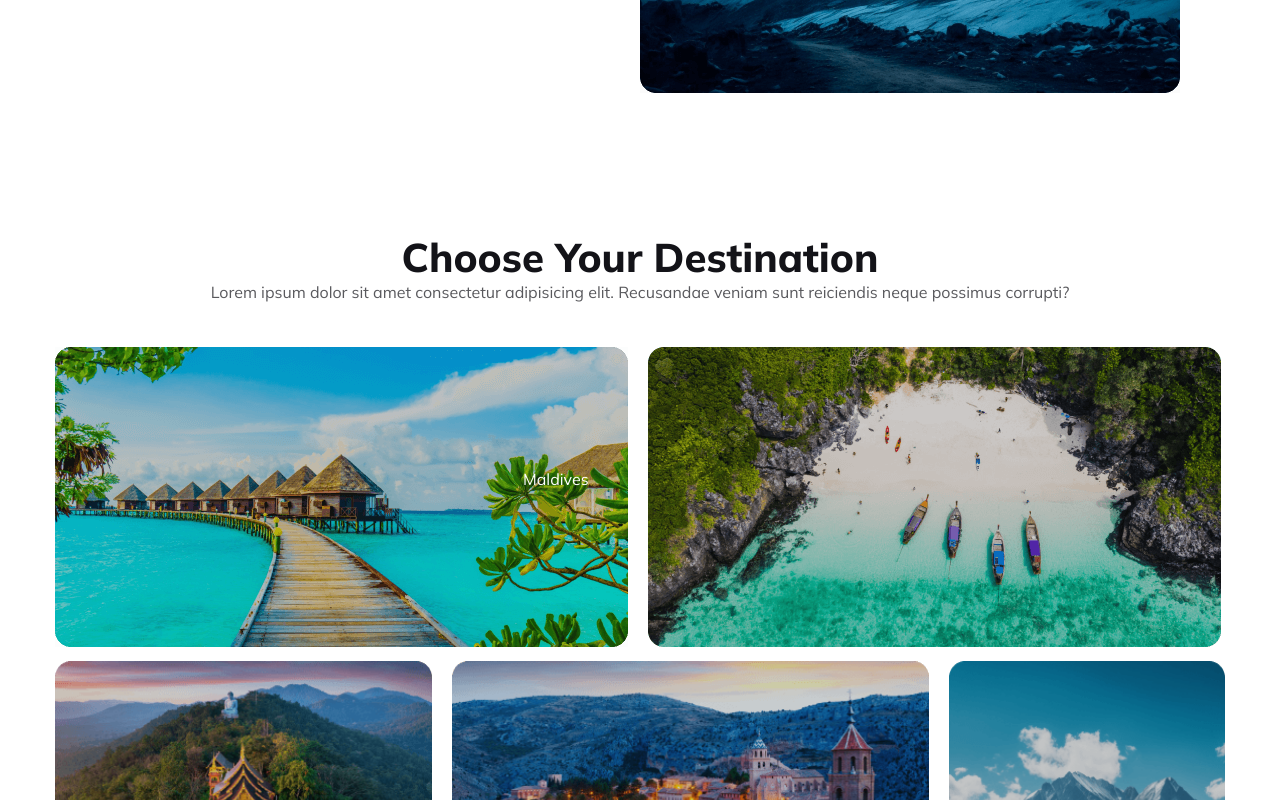
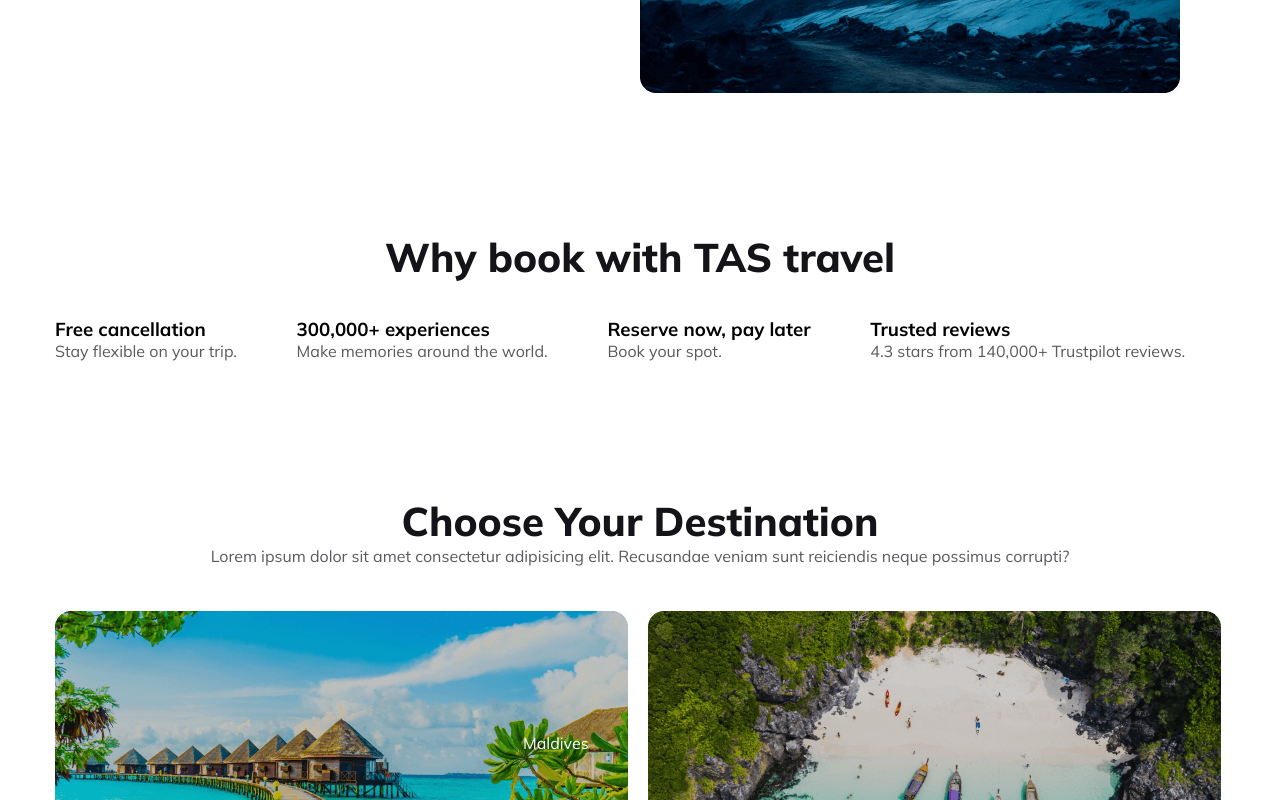
Before and after one commit to sihabtanbir/b9a2-travel, a plain HTML site: page index.html in a window 1280 px wide. Shown: the part 1252-2052 px from the top of the page. Drawn offline with Linux system fonts and the light colour scheme.

Commit message:
added booking

```diff
--- a/index.html
+++ b/index.html
@@ -19,7 +19,7 @@
                         <li><img src="Images/2292434-200.png" alt=""></li>
                     </ul>
                     <ul class="navbar">
-                        <li class="active"><a href="">Home</a> </li>
+                        <li ><a href="" class="active">Home</a> </li>
                         <li><a href="">pakages</a></li>
                         <li><a href="">Testimonial</a></li>
                         <li><a href="">Blog</a></li>
@@ -29,7 +29,7 @@
             </nav>
             <div class="header-content">
                 <h2>Explore Your Travel </h2>
-                <p>Lorem, ipsum dolor sit amet consectetur adipisicing elit. Porro tempore, tempora consequuntur saepe consectetur atque.</p>
+                <p>Flights, International Flights, Charter Flights, Hotels, International Hotels, Homestays and Villas, Activities, International Holidays, </p>
                 <div class="header-select-btn">
                     <form action="">
                   <select name="" id="">
@@ -74,6 +74,36 @@
 
         <div class="popular-img">
             <img src="Images/Rectangle 4.png" alt="">
+        </div>
+        </section>
+
+        <section class="why-book">
+            <div class="sec-title">
+                <h2>Why book with TAS travel</h2>
+            </div>
+            <div class="booking">
+            <div class="booking1">
+                <h3>Free cancellation</h3>
+                <p>Stay flexible on your trip.</p>
+            </div>
+            <div class="booking2">
+                <h3>
+                    300,000+ experiences
+                </h3>
+                <p>
+                    Make memories around the world.
+                </p>
+            </div>
+            <div class="booking3">
+                <h3>Reserve now, pay later</h3>
+                <p>Book your spot.</p>
+            </div>
+            <div class="booking4">
+                <h3>Trusted reviews</h3>
+                <p>
+                    4.3 stars from 140,000+ Trustpilot reviews.
+                </p>
+            </div>
         </div>
         </section>
 
--- a/styles.css
+++ b/styles.css
@@ -80,6 +80,7 @@ section{
     justify-content: space-between;
     padding: 50px 0;
     align-items: center;
+
  }
  .menubar{
     display: none;
@@ -95,11 +96,15 @@ section{
     list-style: none;
  }
  nav ul li{
+    color:#424242;
     margin-left: 44px;
     font-size: 18px;
     font-style: normal;
     font-weight: 400;
     line-height: normal;
+ }
+ nav ul li a{
+    color:#424242;
  }
 
  .header-content{
@@ -183,6 +188,14 @@ section{
    top: 40%;
    left: 40%;
    color: white;
+}
+
+/* booking section  */
+
+.booking{
+    display: grid;
+    grid-template-columns: auto auto auto auto;
+    gap: 20px;
 }
 
 /* choose section  */
@@ -395,7 +408,11 @@ section{
         padding: 0;
         margin: 0;
     }
-
+    .booking{
+        display: grid;
+        grid-template-columns: auto auto ;
+        gap: 20px;
+    }
     .des-row{
         display: flex;
         flex-direction: column;
```
